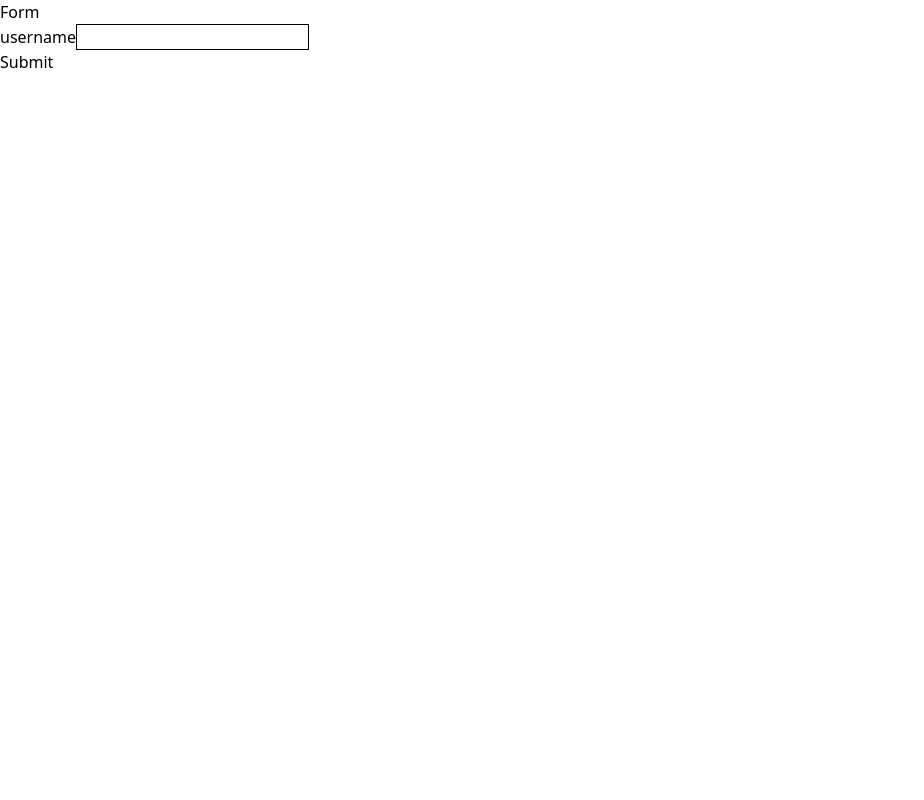
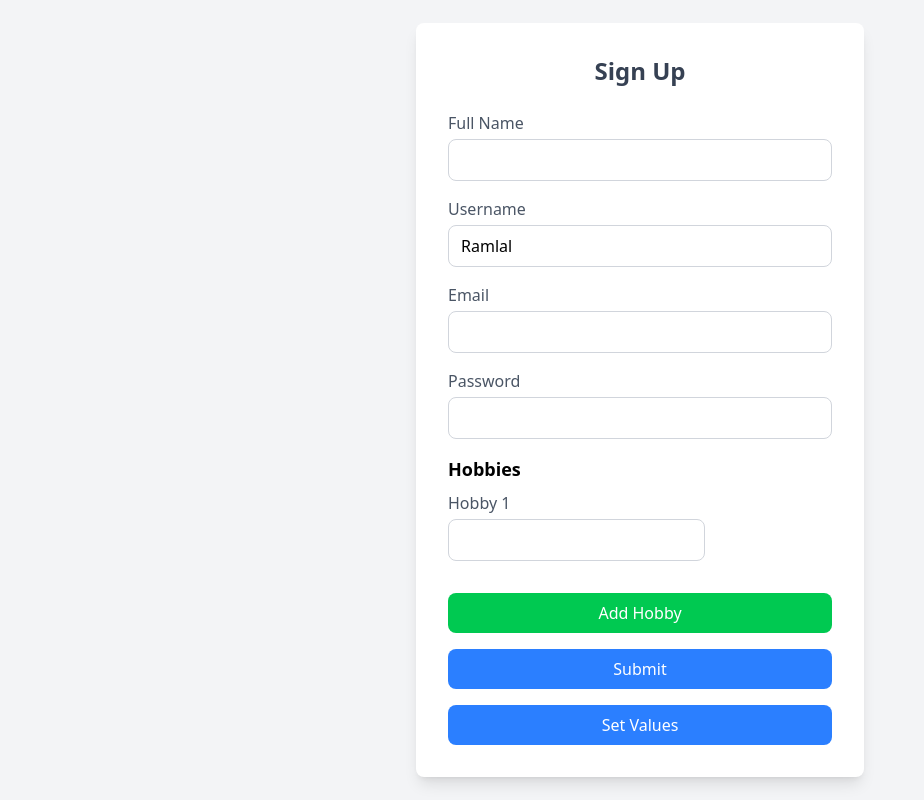
Before and after one commit to Himalf/RHF, a React (Vite) app: page / in a window 1280 px wide. Shown: the whole page, without its empty margins (0-924 px from the left). Built offline with nearby package versions, Linux system fonts and the light colour scheme.

Commit message:
feat:add setValues and cdynamic fields:

```diff
--- a/src/compoents/CustomForm.tsx
+++ b/src/compoents/CustomForm.tsx
@@ -1,31 +1,102 @@
-import { Form, useForm } from "react-hook-form";
+import { useFieldArray, useForm } from "react-hook-form";
 import CustomInput from "./CustomInput";
+import { Form } from "../types/FormType";
+import { formFields } from "./FormFields";
 
-interface Form {
-  username: string;
-}
 const CustomForm = () => {
-  const { register, formState, handleSubmit } = useForm<Form>();
+  const { register, formState, handleSubmit, control, getValues, setValue } =
+    useForm<Form>({
+      defaultValues: {
+        username: "Ramlal",
+        email: "",
+        password: "",
+        fullName: "",
+        hobbies: [{ name: "" }],
+      },
+    });
+
+  const { append, remove, fields } = useFieldArray({
+    control,
+    name: "hobbies",
+  });
+
   const onFormSubmit = (data: Form) => {
     console.log(data);
   };
+  const handleSetValues = () => {
+    setValue("fullName", "Ramlal Kharel");
+    setValue("email", "ramlal@gmail.com");
+    setValue("password", "********"),
+      setValue("username", "Ramlal"),
+      setValue("hobbies", [{ name: "Swim" }, { name: "Sing" }]);
+  };
   const { errors } = formState;
+
   return (
-    <div>
-      <h1>Form</h1>
-      <form onSubmit={handleSubmit(onFormSubmit)}>
-        <CustomInput
-          {...register("username", {
-            minLength: {
-              value: 6,
-              message: "Username Should be of 6 letters",
-            },
+    <div className="min-h-screen flex items-center justify-center bg-gray-100">
+      <div className="bg-white rounded-lg shadow-lg p-8 w-full max-w-md">
+        <h1 className="text-2xl font-semibold mb-6 text-center text-gray-700">
+          Sign Up
+        </h1>
+        <form onSubmit={handleSubmit(onFormSubmit)}>
+          {formFields.map((field, i) => (
+            <div key={i} className="mb-4">
+              <CustomInput
+                {...register(field.name as keyof Form, field.validation)}
+                label={field.label}
+                name={field.name}
+                type={field.type}
+                error={errors[field.name as keyof Form]?.message as string}
+              />
+            </div>
+          ))}
+          <h2 className="text-lg font-semibold mt-4 mb-2">Hobbies</h2>
+          {fields.map((item, index) => {
+            return (
+              <div key={item.id} className="flex gap-4 mb-4 items-center">
+                <CustomInput
+                  {...register(`hobbies.${index}.name` as const, {
+                    required: "Hobby is needed",
+                  })}
+                  label={`Hobby ${index + 1}`}
+                  type="text"
+                  error={errors.hobbies?.[index]?.name?.message}
+                />
+                {index > 0 && (
+                  <button
+                    type="button"
+                    onClick={() => remove(index)}
+                    className="bg-red-500 text-white py-2 px-3 rounded-lg hover:bg-red-600 transition-colors"
+                  >
+                    Remove
+                  </button>
+                )}
+              </div>
+            );
           })}
-          label={"username"}
-          error={errors.username?.message}
-        />
-        <button type="submit">Submit</button>
-      </form>
+          <button
+            type="button"
+            onClick={() => append({ name: "" })}
+            className="w-full bg-green-500 text-white py-2 px-4 rounded-lg hover:bg-green-600 transition-colors mb-4"
+          >
+            Add Hobby
+          </button>
+
+          <button
+            type="submit"
+            className="w-full bg-blue-500 text-white py-2 px-4 rounded-lg hover:bg-blue-600 transition-colors"
+          >
+            Submit
+          </button>
+          <button
+            type="button"
+            className="w-full bg-blue-500 text-white py-2 px-4 rounded-lg hover:bg-blue-600 transition-colors mt-4"
+            onClick={handleSetValues}
+          >
+            Set Values
+          </button>
+        </form>
+      </div>
     </div>
   );
 };
--- a/src/compoents/CustomInput.tsx
+++ b/src/compoents/CustomInput.tsx
@@ -1,20 +1,30 @@
-import { forwardRef, HTMLProps, Ref } from "react";
-interface InputProps extends HTMLProps<HTMLInputElement> {
-  label: string;
-  error?: string;
-}
+import { forwardRef, Ref } from "react";
+import { InputProps } from "../types/FormType";
 
 const CustomInput = forwardRef(
   (props: InputProps, ref: Ref<HTMLInputElement>) => {
     const { label, error, ...inputProps } = props;
     return (
-      <div>
-        <label htmlFor={label}>{label}</label>
-        <input {...inputProps} ref={ref} className="border border-black" />
-        {error && <p>Error message: {error}</p>}
+      <div className="mb-4">
+        <label htmlFor={label} className="block text-gray-600 font-medium mb-1">
+          {label}
+        </label>
+        <input
+          {...inputProps}
+          ref={ref}
+          className={`w-full border rounded-lg px-3 py-2 focus:outline-none focus:ring-2 ${
+            error
+              ? "border-red-500 focus:ring-red-200"
+              : "border-gray-300 focus:ring-blue-200"
+          }`}
+        />
+        {error && (
+          <p className="text-red-500 text-sm mt-1">
+            <span className="font-medium">Error:</span> {error}
+          </p>
+        )}
       </div>
     );
   }
 );
-
 export default CustomInput;
--- /dev/null
+++ b/src/compoents/FormFields.ts
@@ -0,0 +1,45 @@
+export const formFields = [
+  {
+    name: "fullName",
+    label: "Full Name",
+    type: "text",
+    validation: {
+      required: "Full name is required",
+    },
+  },
+  {
+    name: "username",
+    label: "Username",
+    type: "text",
+    validation: {
+      minLength: {
+        value: 6,
+        message: "Username should be at least 6 letters",
+      },
+    },
+  },
+  {
+    name: "email",
+    label: "Email",
+    type: "email",
+    validation: {
+      required: "Email is required",
+      pattern: {
+        value: /^\S+@\S+$/i,
+        message: "Enter a valid email address",
+      },
+    },
+  },
+  {
+    name: "password",
+    label: "Password",
+    type: "password",
+    validation: {
+      required: "Password is required",
+      minLength: {
+        value: 6,
+        message: "Password should be at least 6 characters",
+      },
+    },
+  },
+];
--- /dev/null
+++ b/src/types/FormType.ts
@@ -0,0 +1,14 @@
+import { HTMLProps } from "react";
+
+export interface InputProps extends HTMLProps<HTMLInputElement> {
+  label: string;
+  error?: string;
+}
+
+export interface Form {
+  fullName: string;
+  email: string;
+  password: string;
+  username: string;
+  hobbies: { name: string }[];
+}
```
Also changed, not shown: src/compoents/SetFormValues.ts (added).
